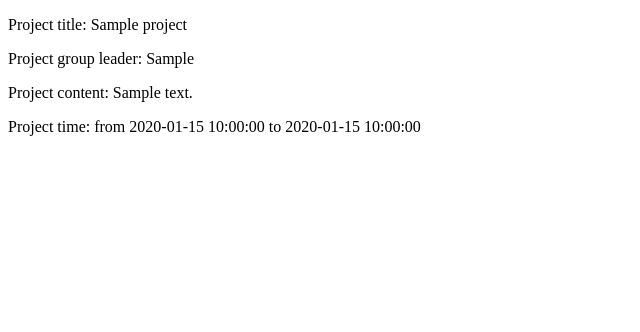
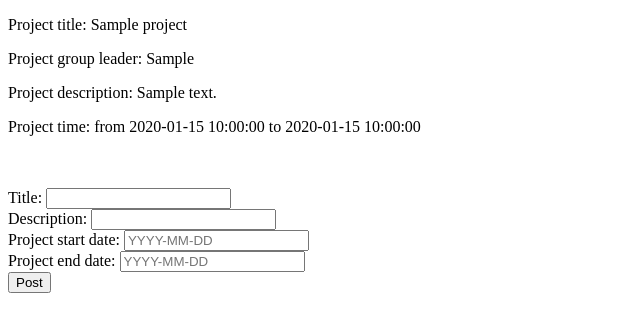
Before and after one commit to TonyF0116/Coursemate-Forum, a Flask app: template forum/templates/index.html in a window 1280 px wide. Shown: the top 332 px of the page, without its empty margins (0-640 px from the left). Run offline with Flask 3, Linux system fonts and the light colour scheme; the template is opened without the code that fills it: most values are stand-ins (such as "Sample title", 1, 10 or a date in 2020).

Commit message:
Adding html form example

```diff
--- a/forum/models/project.py
+++ b/forum/models/project.py
@@ -9,4 +9,4 @@ def create_project(title, group_leader, description,  project_start_date, projec
     new_project = Project(title, group_leader, description,
                           project_start_date, project_end_date)
     db.session.add(new_project)
-    db.session.connect
+    db.session.commit()
--- a/forum/templates/index.html
+++ b/forum/templates/index.html
@@ -12,9 +12,27 @@
     {% for project in projects %}
     <p>Project title: {{project.title}}</p>
     <p>Project group leader: {{project.group_leader}}</p>
-    <p>Project content: {{project.content}}</p>
+    <p>Project description: {{project.description}}</p>
     <p>Project time: from {{project.project_start_date}} to {{project.project_end_date}}</p>
     {% endfor %}
+
+    <br><br>
+
+    <form method="post">
+        <label for="title">Title: </label>
+        <input name="title" id="title">
+        <br>
+        <label for="title">Description: </label>
+        <input name="description" id="description">
+        <br>
+        <label for="title">Project start date: </label>
+        <input name="start_date" id="start_date" placeholder="YYYY-MM-DD">
+        <br>
+        <label for="title">Project end date: </label>
+        <input name="end_date" id="end_date" placeholder="YYYY-MM-DD">
+        <br>
+        <input type="submit" value="Post">
+    </form>
 
 </body>
 
```
Also changed, not shown: forum/routes/index.py (+25 -2 lines).
